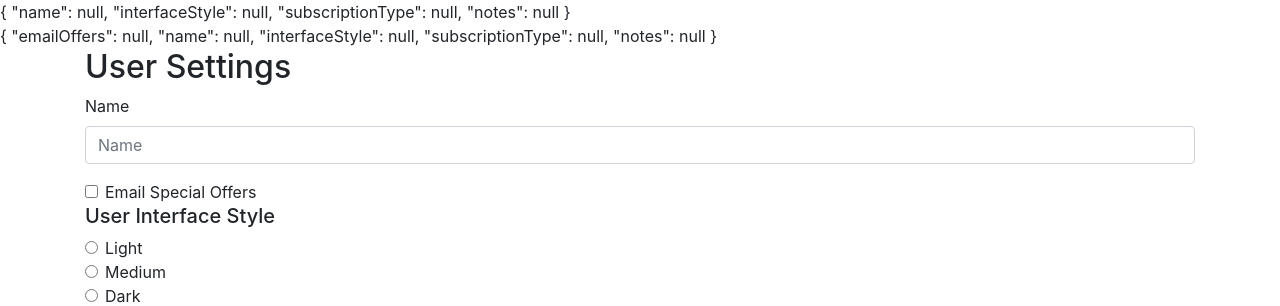
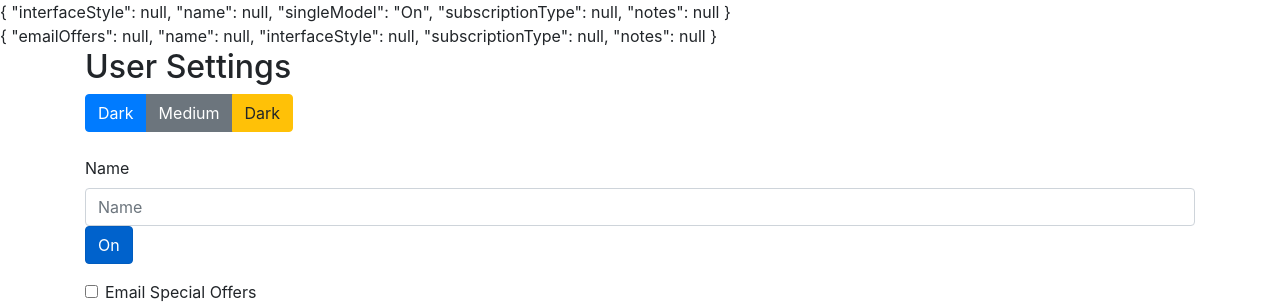
Before and after one commit to ozgursarikamis/angular-pro, an Angular app: page / in a window 1280 px wide. Shown: the top 306 px of the page. Built offline with nearby package versions, Linux system fonts and the light colour scheme; no server answers.

Commit message:
ngx-boostrap buttons

```diff
--- a/package.json
+++ b/package.json
@@ -20,6 +20,7 @@
     "@angular/platform-browser-dynamic": "~10.0.5",
     "@angular/router": "~10.0.5",
     "bootstrap": "^4.5.2",
+    "ngx-bootstrap": "^6.1.0",
     "rxjs": "~6.5.5",
     "tslib": "^2.0.0",
     "zone.js": "~0.10.3"
--- a/src/app/app.module.ts
+++ b/src/app/app.module.ts
@@ -8,6 +8,7 @@ import { UserSettingsFormComponent } from './user-settings-form/user-settings-fo
 
 import { DataService } from "./data/data.service";
 import { HttpClientModule } from "@angular/common/http";
+import { ButtonsModule } from "ngx-bootstrap/buttons";
 
 @NgModule({
   declarations: [
@@ -18,7 +19,8 @@ import { HttpClientModule } from "@angular/common/http";
     BrowserModule,
 	AppRoutingModule,
 	FormsModule,
-	HttpClientModule
+	HttpClientModule,
+	ButtonsModule
   ],
   providers: [DataService],
   bootstrap: [AppComponent]
--- a/src/app/user-settings-form/user-settings-form.component.html
+++ b/src/app/user-settings-form/user-settings-form.component.html
@@ -5,6 +5,16 @@
 <div class="container">
 	<h2>User Settings</h2>
 	<form #form="ngForm" (ngSubmit)="onSubmit(form)">
+		<div class="form-group">
+			<div class="btn-group">
+				<label name="interfaceStyle"  class="btn btn-primary" [(ngModel)]="userSettings.interfaceStyle"
+					   btnRadio="Light" tabindex="0" role="button">Dark</label>
+				<label name="interfaceStyle"  class="btn btn-secondary" [(ngModel)]="userSettings.interfaceStyle"
+					   btnRadio="Medium" tabindex="0" role="button">Medium</label>
+				<label name="interfaceStyle"  class="btn btn-warning" [(ngModel)]="userSettings.interfaceStyle"
+					   btnRadio="Dark" tabindex="0" role="button">Dark</label>
+			  </div>
+		</div>
 		<div class="form-group">
 			<label for="name">Name</label>
 			<input [(ngModel)]="userSettings.name" id="name" name="name"
@@ -15,6 +25,11 @@
 			<div [hidden]="!form.submitted || nameField.valid" class="alert alert-danger">
 				Enter a name
 			</div>
+			<button type="button" class="btn btn-primary" name="singleModel"
+				[(ngModel)]="singleModel" btnCheckbox
+				btnCheckboxTrue="On" btnCheckboxFalse="Off">
+					{{ singleModel }}
+			</button>
 		</div>
 
 		<div class="form-check">
@@ -26,7 +41,7 @@
 
 		<h5>User Interface Style</h5>
 
-		<div class="form-check">
+		<!-- <div class="form-check">
 			<input class="form-check-input" type="radio" name="interfaceStyle" id="lightInterface" value="light" [(ngModel)]="userSettings.interfaceStyle">
 			<label class="form-check-label" for="lightInterface">
 			  Light
@@ -43,7 +58,7 @@
 			<label class="form-check-label" for="darkInterface">
 			  Dark
 			</label>
-		  </div>
+		  </div> -->
 
 		  <div class="form-group">
 			<label for="subscriptionType">Subscription Type</label>
--- a/src/app/user-settings-form/user-settings-form.component.ts
+++ b/src/app/user-settings-form/user-settings-form.component.ts
@@ -21,6 +21,7 @@ export class UserSettingsFormComponent implements OnInit {
 
 	postError: boolean;
 	postErrorMessage: string;
+	singleModel = "On";
 
 	userSettings: UserSettings = { ...this.originalUserSettings };
 	subsTypes: Observable<{ id: string, type: string }[]>;
@@ -32,16 +33,7 @@ export class UserSettingsFormComponent implements OnInit {
 	}
 
 	onSubmit(form: NgForm) {
-		console.log('in onSubmit: ', form.valid);
-		if (form.valid) {
-			this.service.postUserSettingsForm(this.userSettings).subscribe(
-				result => console.log('success:', result),
-				error => this.onHttpError(error)
-			);
-		} else {
-			this.postError = true;
-			this.postErrorMessage = "Please fix the above errors";
-		}
+		console.log('in onSubmit: ', form.value);
 	}
 
 	onHttpError(errorResponse: any) {
```
Also changed, not shown: 1 other file (tests, documents, lock files or other folders).
